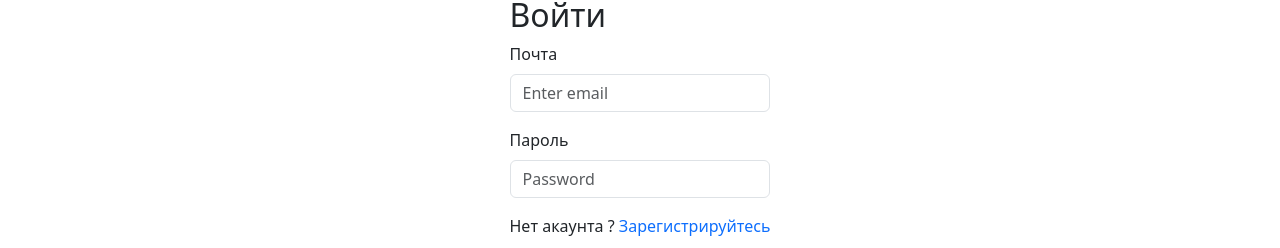
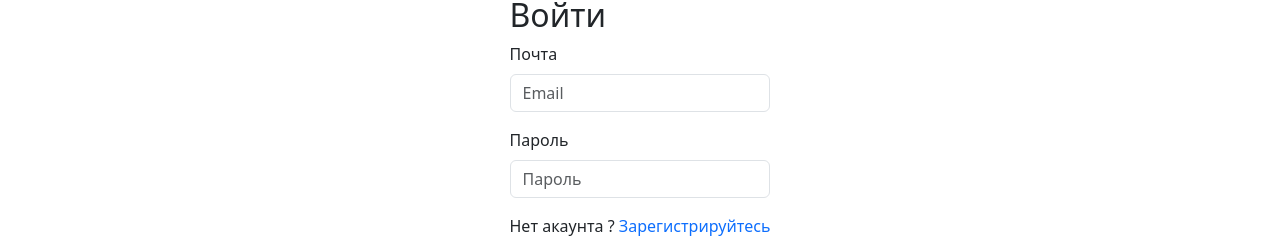
Before and after one commit to PashaZubkov55/online_store-client, a React (Vite) app: page /login in a window 1280 px wide. Shown: the part 301-549 px from the top of the page. Built offline with nearby package versions, Linux system fonts and the light colour scheme.

Commit message:
input first name

```diff
--- a/src/pages/Auth.tsx
+++ b/src/pages/Auth.tsx
@@ -41,7 +41,7 @@ const Auth = ()=>{
         <h2>Войти</h2>
         <Form.Group className="mb-3" controlId="formBasicEmail">
           <Form.Label>Почта</Form.Label>
-          <Form.Control type="email" placeholder="Enter email"
+          <Form.Control type="email" placeholder="Email"
           {...register('email', {
             required: 'Поле обязательное !',
             pattern:{
@@ -58,7 +58,7 @@ const Auth = ()=>{
 
         <Form.Group className="mb-3" controlId="formBasicPassword">
           <Form.Label>Пароль</Form.Label>
-          <Form.Control type="password" placeholder="Password"
+          <Form.Control type="password" placeholder="Пароль"
            {...register('password',{
             required:'поле обязательно !',
             minLength: {
@@ -83,9 +83,25 @@ const Auth = ()=>{
       :
       <Form onSubmit={handleSubmit(signIn)}>
       <h2>Регистрация</h2>
+
+      <Form.Group className="mb-3" controlId="formBasicEmail">
+        <Form.Label>Имя</Form.Label>
+        <Form.Control type="email" placeholder="Имя"
+        {...register('firstName', {
+          required: 'Поле обязательное !',
+
+         })}
+        />
+        <Form.Text className="text-muted text-danger">
+          {errors?.firstName && <p className='text-danger'>{errors?.firstName?.message} </p>}
+        </Form.Text>
+
+      </Form.Group>
+
+
       <Form.Group className="mb-3" controlId="formBasicEmail">
         <Form.Label>Почта</Form.Label>
-        <Form.Control type="email" placeholder="Enter email"
+        <Form.Control type="email" placeholder="Email"
         {...register('email', {
           required: 'Поле обязательное !',
           pattern:{
@@ -103,7 +119,7 @@ const Auth = ()=>{
 
       <Form.Group className="mb-3" controlId="formBasicPassword">
         <Form.Label>Пароль</Form.Label>
-        <Form.Control type="password" placeholder="Password"
+        <Form.Control type="password" placeholder="Пароль"
          {...register('password',{
           required:'поле обязательно !',
           minLength: {
```
